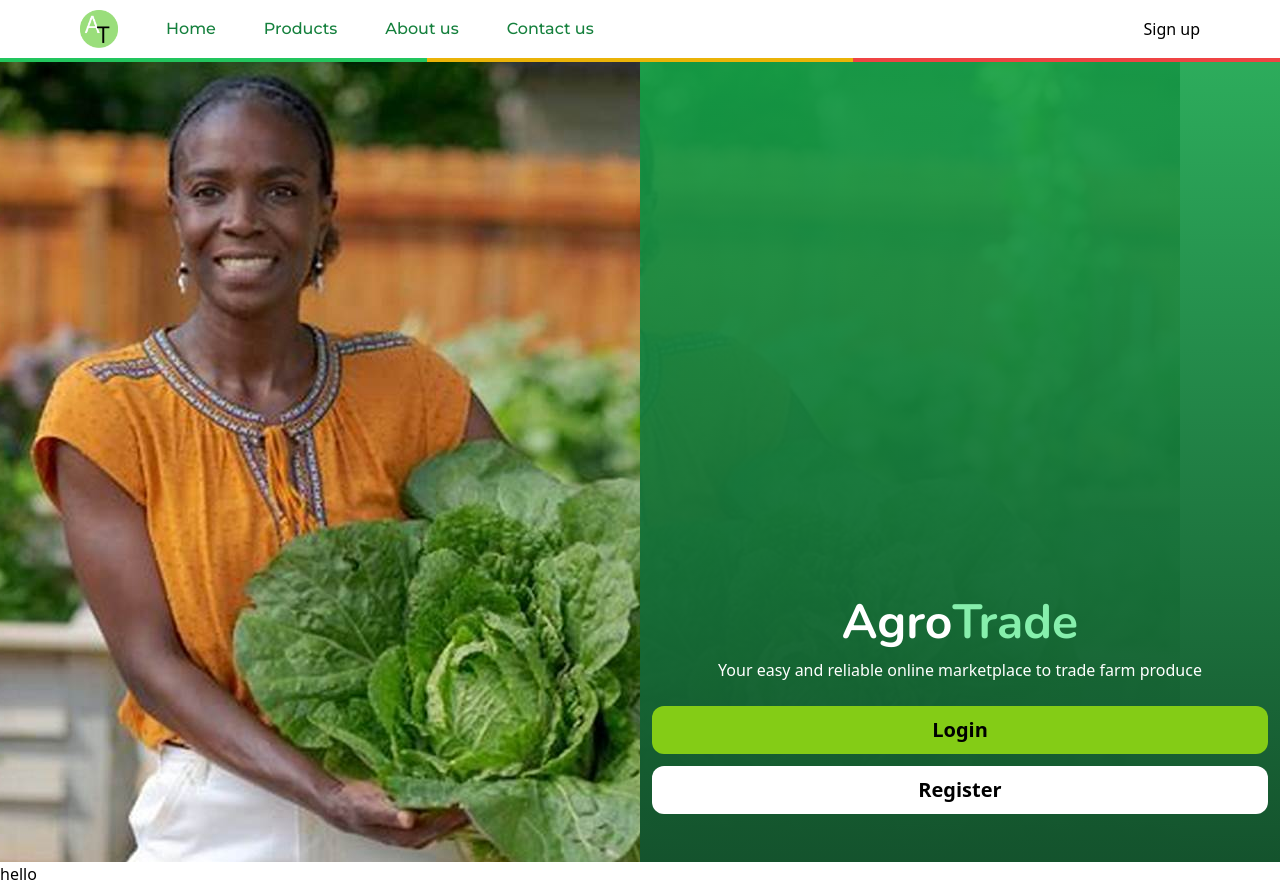
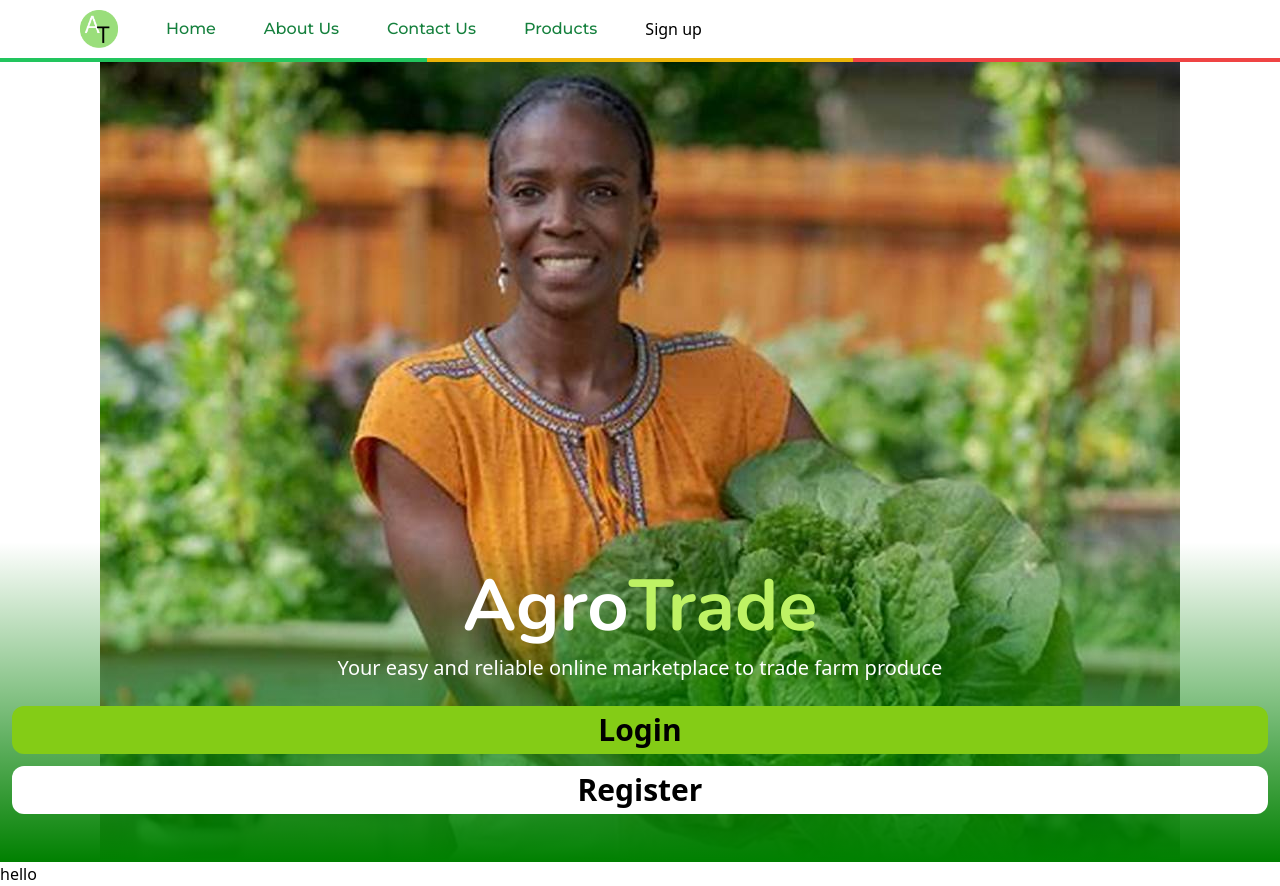
Before and after one commit to Aliyu05/agrotrade, a Next.js app: page / in a window 1280 px wide. Built offline with nearby package versions, Linux system fonts and the light colour scheme.

Commit message:
final changes

```diff
--- a/components/footer.js
+++ b/components/footer.js
@@ -1,8 +1,8 @@
 import Link from "next/link";
 import Image from "next/image";
 
-export default function NavBar () {
-    return(
+export default function Footer () {
+    return (
         <footer>
             <p>hello</p>
         </footer>
--- a/components/navbar.js
+++ b/components/navbar.js
@@ -3,75 +3,50 @@
 import { Montserrat } from "next/font/google";
 
 const montserrat_500 = Montserrat({
-  subsets: ["latin"],
-  weight: "500",
-});
+    subsets: ['latin'],
+    weight: '500'
+})
 
-export default function NavBar() {
+export default function NavBar () {
     return (
         <div>
-      <nav className="h-[58px] flex items-center px-4 md:px-20">
-        {/* Navbar */}
-        <div className="w-full flex flex-row justify-between items-center">
-          {/* Logo */}
-          <ul className="hidden md:flex flex-row items-center gap-4 md:gap-12">
+            <nav className="h-[58px] flex items-center px-4 sm:px-20 justify-between">
+                {/* mobile navbar */}
+                <div className="w-full flex flex-row justify-between items-center sm:hidden">
+                    <ul className="flex flex-row items-center gap-4">
                         <li>
-              <Image width={38} height={38} src="/AGROTRADE.png" alt="logo" />
+                            <Image width={38} height={38} src='/AGROTRADE.png' alt="logo"/>
                         </li>
-            {/* Navbar items */}
-            <li
-              className={`${montserrat_500.className} text-green-700 hover:text-yellow-700`}
-            >
-              <Link href="/">Home</Link>
+                        <li className={`${montserrat_500.className} text-green-700 hover:text-yellow-700`}><Link href='/'>Home</Link></li>
+                        <li className={`${montserrat_500.className} text-green-700 hover:text-yellow-700`}><Link href='/products'>Products</Link></li>
+                    </ul>
+                    <div>
+                        <Link href='/auth/signup'>Sign up</Link>
+                    </div>
+                </div>
+
+                {/* desktop navbar */}
+                <div className="hidden sm:flex flex-row items-center gap-12">
+                    <ul className="flex flex-row items-center gap-12">
+                        <li>
+                            <Image width={38} height={38} src='/AGROTRADE.png' alt="logo"/>
                         </li>
-            <li
-              className={`${montserrat_500.className} text-green-700 hover:text-yellow-700`}
-            >
-              <Link href="/products">Products</Link>
-            </li>
-            <li
-              className={`${montserrat_500.className} text-green-700 hover:text-yellow-700`}
-            >
-              <Link href="/about-us">About us</Link>
-            </li>
-            <li
-              className={`${montserrat_500.className} text-green-700 hover:text-yellow-700`}
-            >
-              <Link href="/contact-us">Contact us</Link>
-            </li>
+                        <li className={`${montserrat_500.className} text-green-700 hover:text-yellow-700`}><Link href='/'>Home</Link></li>
+                        <li className={`${montserrat_500.className} text-green-700 hover:text-yellow-700`}><Link href='/about-us'>About Us</Link></li>
+                        <li className={`${montserrat_500.className} text-green-700 hover:text-yellow-700`}><Link href='/contact-us'>Contact Us</Link></li>
+                        <li className={`${montserrat_500.className} text-green-700 hover:text-yellow-700`}><Link href='/products'>Products</Link></li>
                     </ul>
 
-          {/* Mobile view: Show "Home" and "Products" links on the left */}
-          <div className="md:hidden flex flex-row items-center gap-4">
-            <Link
-              href="/"
-              className={`${montserrat_500.className} text-green-700 hover:text-yellow-700`}
-            >
-              Home
-            </Link>
-            <Link
-              href="/products"
-              className={`${montserrat_500.className} text-green-700 hover:text-yellow-700`}
-            >
-              Products
-            </Link>
+                    <Link href='/auth/signup'>Sign up</Link>
                 </div>
 
-          {/* Sign up link on the right */}
-          <Link
-            href="/auth/signup"
-          >
-            Sign up
-          </Link>
-        </div>
             </nav>
 
-      {/* Separator */}
             <div className="grid grid-cols-3">
                 <div className="h-[4px] bg-green-500"></div>
                 <div className="h-[4px] bg-yellow-500"></div>
                 <div className="h-[4px] bg-red-500"></div>
             </div>
         </div>
-  );
+    )
 }
--- a/package.json
+++ b/package.json
@@ -12,10 +12,12 @@
     "@emotion/react": "^11.11.1",
     "@emotion/styled": "^11.11.0",
     "@mui/material": "^5.14.18",
+    "formik": "^2.4.5",
     "next": "14.0.1",
     "react": "^18",
     "react-dom": "^18",
-    "react-icons": "^4.12.0"
+    "react-icons": "^4.12.0",
+    "yup": "^1.3.2"
   },
   "devDependencies": {
     "autoprefixer": "^10.0.1",
--- a/pages/_app.js
+++ b/pages/_app.js
@@ -1,4 +1,4 @@
-import '@/styles/globals.css'
+import '@/styles/globals.css';
 import Layouts from '@/components/layouts';
 
 export default function App({ Component, pageProps }) {
--- a/pages/index.js
+++ b/pages/index.js
@@ -1,33 +1,31 @@
 import Head from "next/head";
 import { Nunito } from 'next/font/google';
-
 
 const nunitoBold = Nunito({
   subsets:['latin'],
   weight:'700'
 });
 const nunito = Nunito({
-  subsets:['latin']
-})
+  subsets:['latin'],
+  weight:'700'
+});
 
-
-export default function index () {
+export default function Index () {
   return (
     <>
       <Head>
         <title>Agro Trade</title>
       </Head>
-      <main className="bg-home w-full h-screen flex flex-col justify-end md:grid md:grid-cols-2">
-        {/* bottom cotent */}
-        <div className="bg-home w-full h-screen"></div>
+      <main className="bg-home w-full h-screen flex flex-col justify-end">
+        {/* bottom content */}
+        <div className="flex flex-col justify-end gap-6 h-[40%] p-3 pb-12" style={{ background: 'linear-gradient(to bottom, rgba(0, 128, 0, 0), rgba(0, 128, 0, 1)' }}>
+          <div className={styles.block}>
+          <h1 className={`${nunitoBold.className} text-5xl lg:text-6xl xl:text-7xl 2xl:text-8xl`}>
+            <span className="text-white">Agro</span>
+            <span className="text-lime-300">Trade</span>
+          </h1>
 
-        <div className="md:h-screen flex flex-col justify-end gap-6 h-[40%] bg-gradient-to-b from-green-600/90 to-green-900 p-3 pb-12">
-          <div className={styles.block}>
-            <h1 className={`${nunitoBold.className} text-5xl`}>
-              <span className="text-white">Agro</span>
-              <span className="text-green-300">Trade</span>
-            </h1>
-            <p className="text-center text-md text-white">Your easy and reliable online marketplace to trade farm produce</p>
+          <p className="text-center text-md lg:text-lg xl:text-xl 2xl:text-2xl text-white">Your easy and reliable online marketplace to trade farm produce</p>
           </div>
 
           <blockquote className={styles.block}>
@@ -41,6 +39,6 @@
 }
 
 const styles = {
-      block: 'flex flex-col items-center gap-3',
-      btn: 'w-full h-[48px] flex justify-center items-center text-xl font-bold rounded-xl',
+  block:`flex flex-col items-center gap-3`,
+  btn: 'w-full h-[48px] flex justify-center items-center text-xl lg:text-2xl xl:text-3xl 2xl:text-4xl font-bold rounded-xl',
 }
```
Also changed, not shown: components/layouts.js (+3 -4 lines), 1 other file (tests, documents, lock files or other folders). Lines whose indentation alone changed are shown as unchanged.
